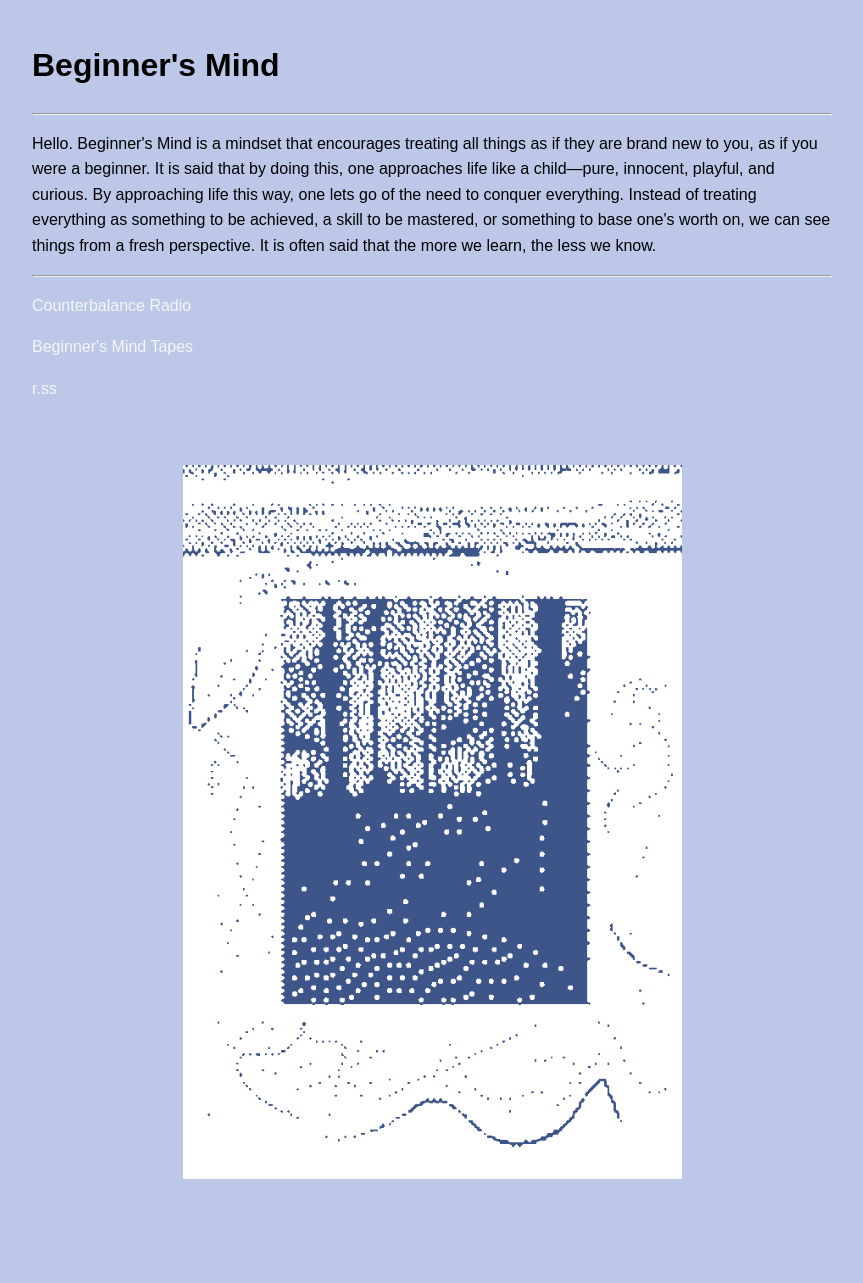
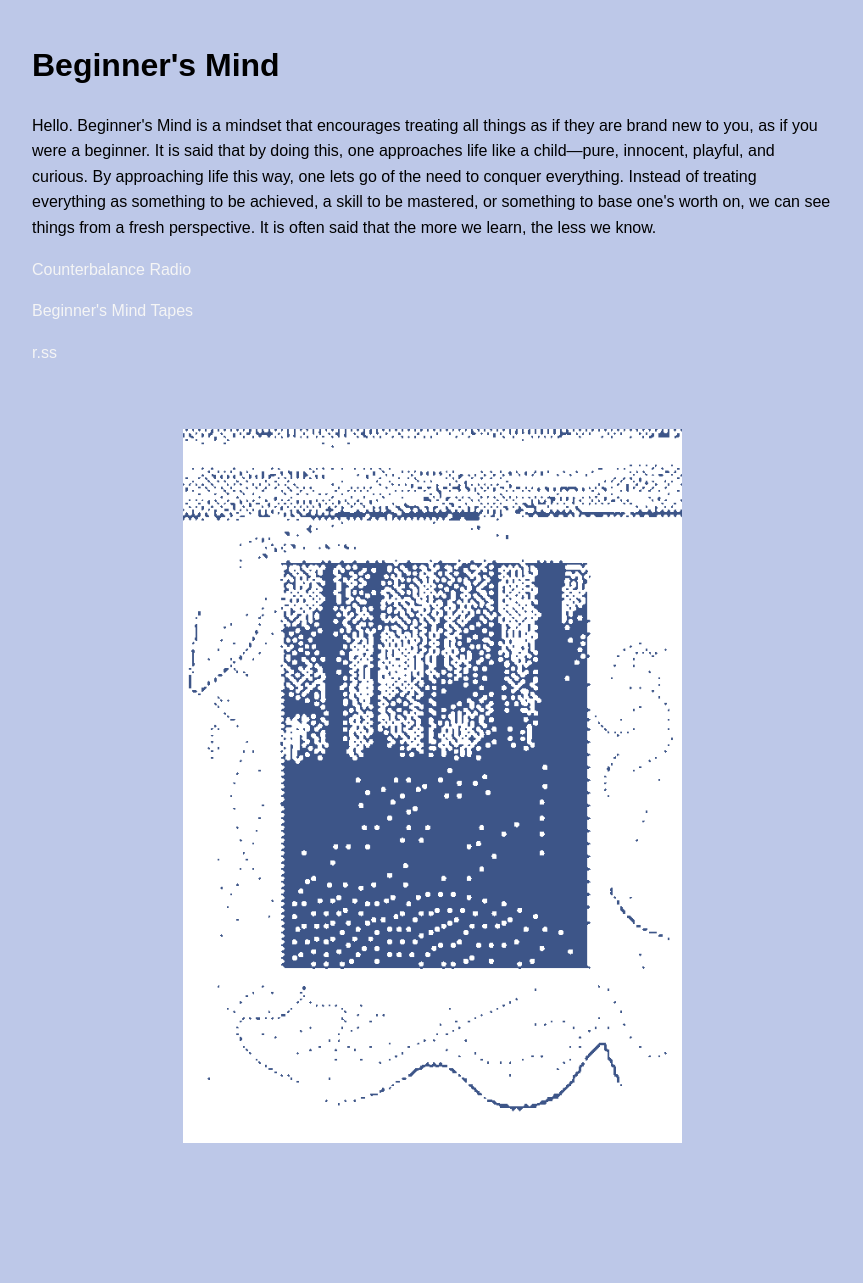
Before and after one commit to o2-os/seedlings, a PHP site: page / in a window 1280 px wide. Shown: the whole page, without its empty margins (208-1071 px from the left). After the commit the page ends 1143 px from the top, so only its background shows below. Run offline with PHP 8.4, Linux system fonts and the light colour scheme.

Commit message:
hide hidden button more, style and index changes

```diff
--- a/index.html
+++ b/index.html
@@ -11,15 +11,17 @@
     <body>
         <div>
             <h1>Beginner's Mind</h1>
-            <hr>
+            <!--<hr>-->
             <p>
                 Hello. Beginner's Mind is a mindset that encourages treating all things as if they are brand new to you, as if you were a beginner. It is said that by doing this, one approaches life like a child—pure, innocent, playful, and curious. By approaching life this way, one lets go of the need to conquer everything. Instead of treating everything as something to be achieved, a skill to be mastered, or something to base one's worth on, we can see things from a fresh perspective. It is often said that the more we learn, the less we know.
             </p>
-            <hr>
+            <!--<hr>-->
             <div>
+
                 <ul style="
                     margin-top: 5rem,
                 ">
+                   <div>
                       <!--<li class="link-list-item">
                           <a href="listening_journal.html">Daily Listening Journal</a>
                       </li>-->
@@ -35,11 +37,13 @@
                       <li class="link-list-item">
                           <a class="hiding" target="_blank" href="https://soundcloud.com/beginners_mind">More Clouds</a>
                       </li>
+                    </div>
+
                     <div style="display: flex;justify-content: center;">
                       <img src="./images/pictures/rizorender.png"></img>
                     </div>
                     <li class="link-list-item">
-                      <a class="hiding" target="_blank" href="words.html">..</a>
+                      <a class="hiding" style="border:none; background-color:transparent"target="_blank" href="words.html"></a>
                     </li>
                 </ul>
             </div>
--- a/style.css
+++ b/style.css
@@ -44,7 +44,7 @@ li{
 /* Updated styles for the hiding class */
 .hiding {
     opacity: 0; /* Correctly hides the element while keeping it in the layout */
-    background-color: yellow; /* Example for visibility testing */
+    /*background-color: yellow; */ /* Example for visibility testing */
     padding: 10px;
     border: 1px solid red;
     /*transition: opacity 0.3s ease, transform 0.6s ease; */ /* Smooth transitions for opacity and zoom effect */
```
Lines whose indentation alone changed are shown as unchanged.
